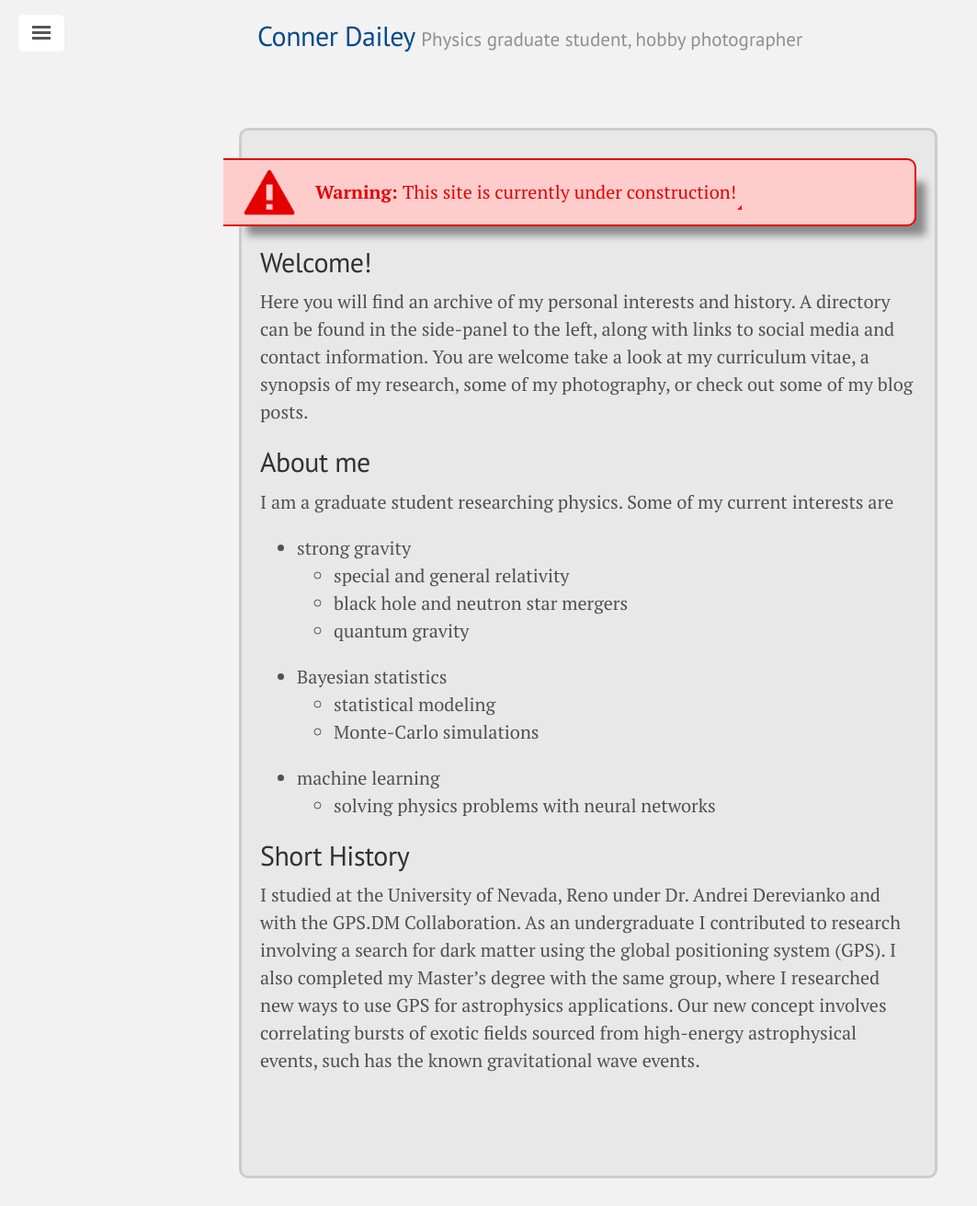
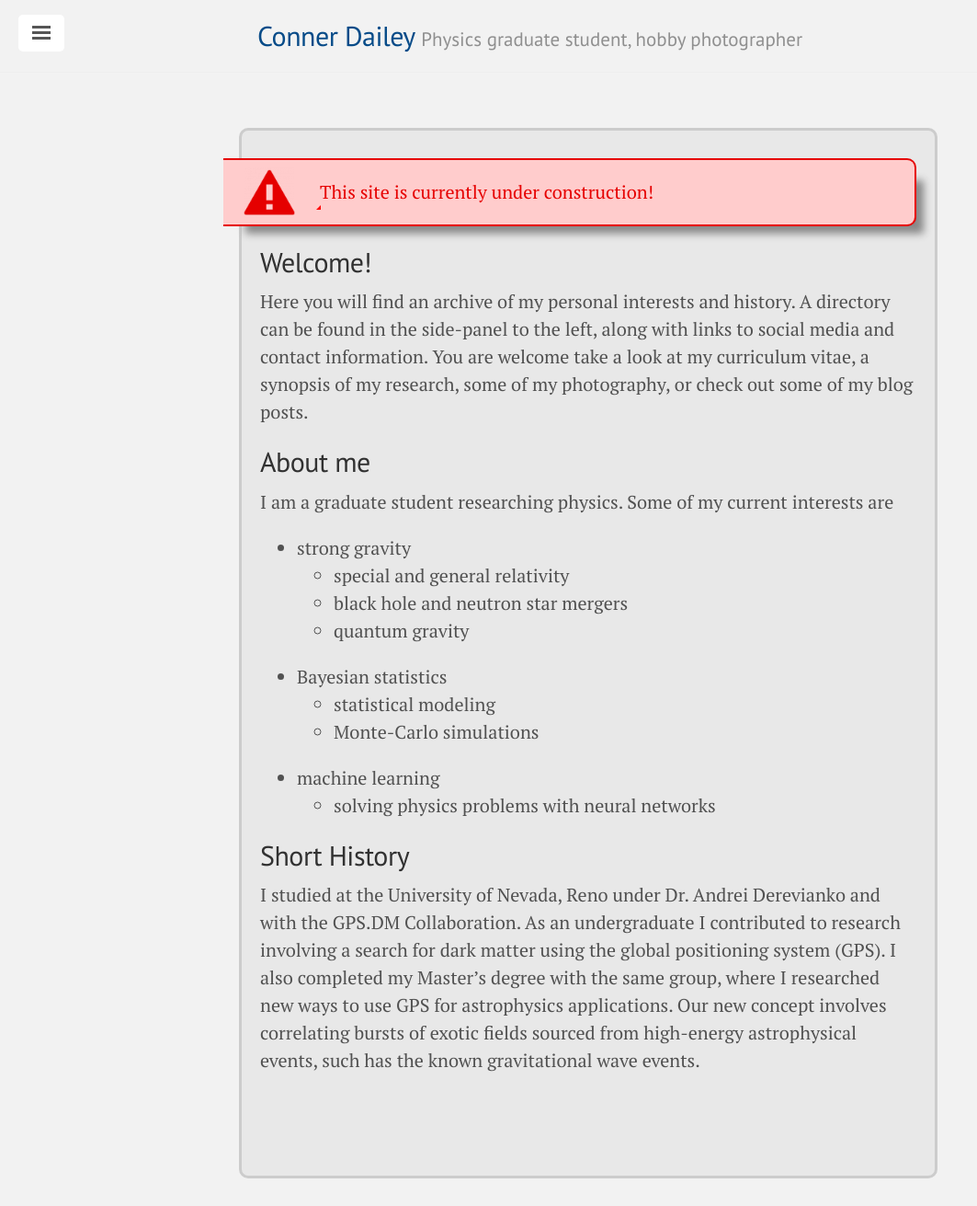
Before and after one commit to TakeTwiceDailey/TakeTwiceDailey.github.io, a Jekyll site: the page built from index.md, in a window 1280 px wide. Shown: the whole page at 92% size, without its empty margins (0-1063 px from the left). Built offline with Jekyll 4.4.1, drawn with Linux system fonts in a browser that asks for light colours; nearby versions of some CDN libraries.

Commit message:
testing triangle

```diff
--- a/public/css/poole.css
+++ b/public/css/poole.css
@@ -360,13 +360,13 @@ tbody tr:nth-child(odd) th {
    border: 2px solid #e60000;
    border-left: none;
    color: #e60000;
-   box-shadow: 0.9rem 0.9rem 8px -0.4rem #888888;
+   box-shadow: 0.8rem 0.8rem 8px -0.4rem #888888;
 }
 .warning:before {
   font-weight: bold;
   content: "Warning: ";
 }
-.warning:after {
+.warning:before {
   width: 0;
   height: 0;
   border-bottom: 5px solid red;
```
